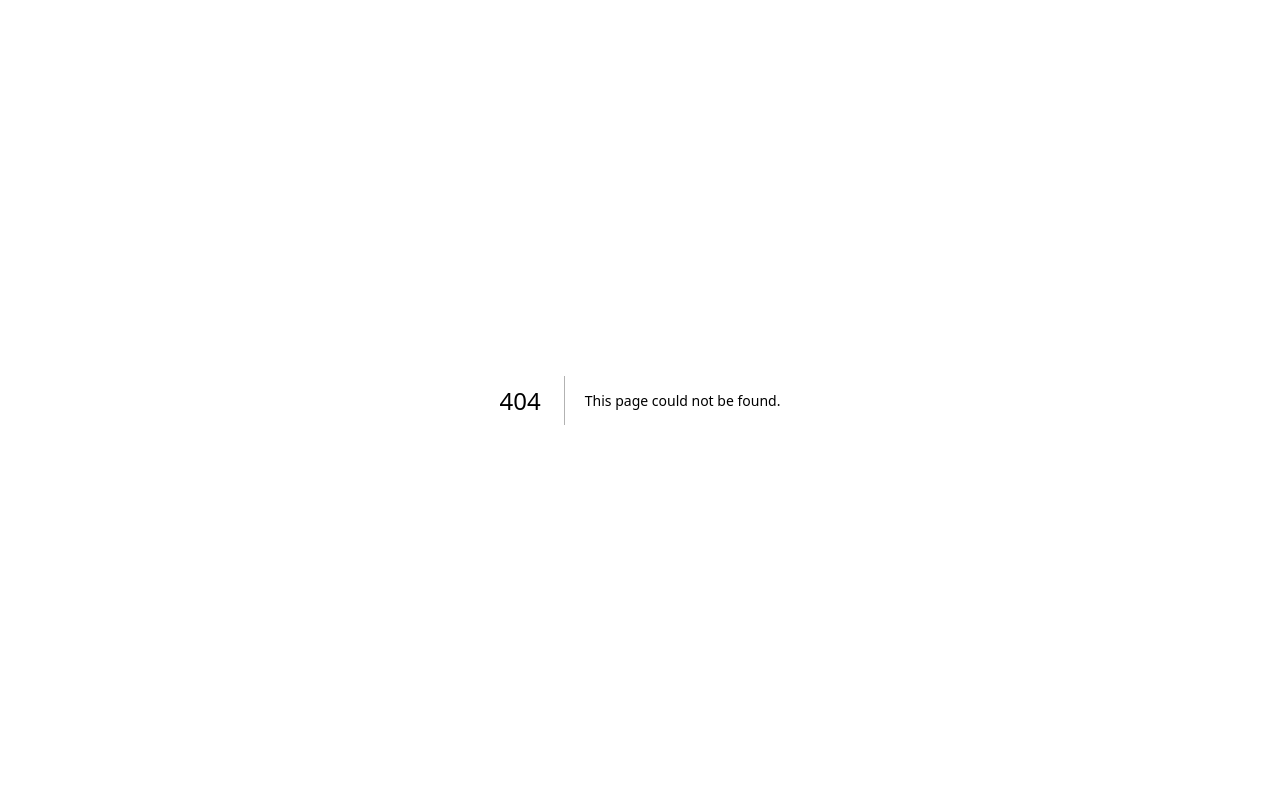
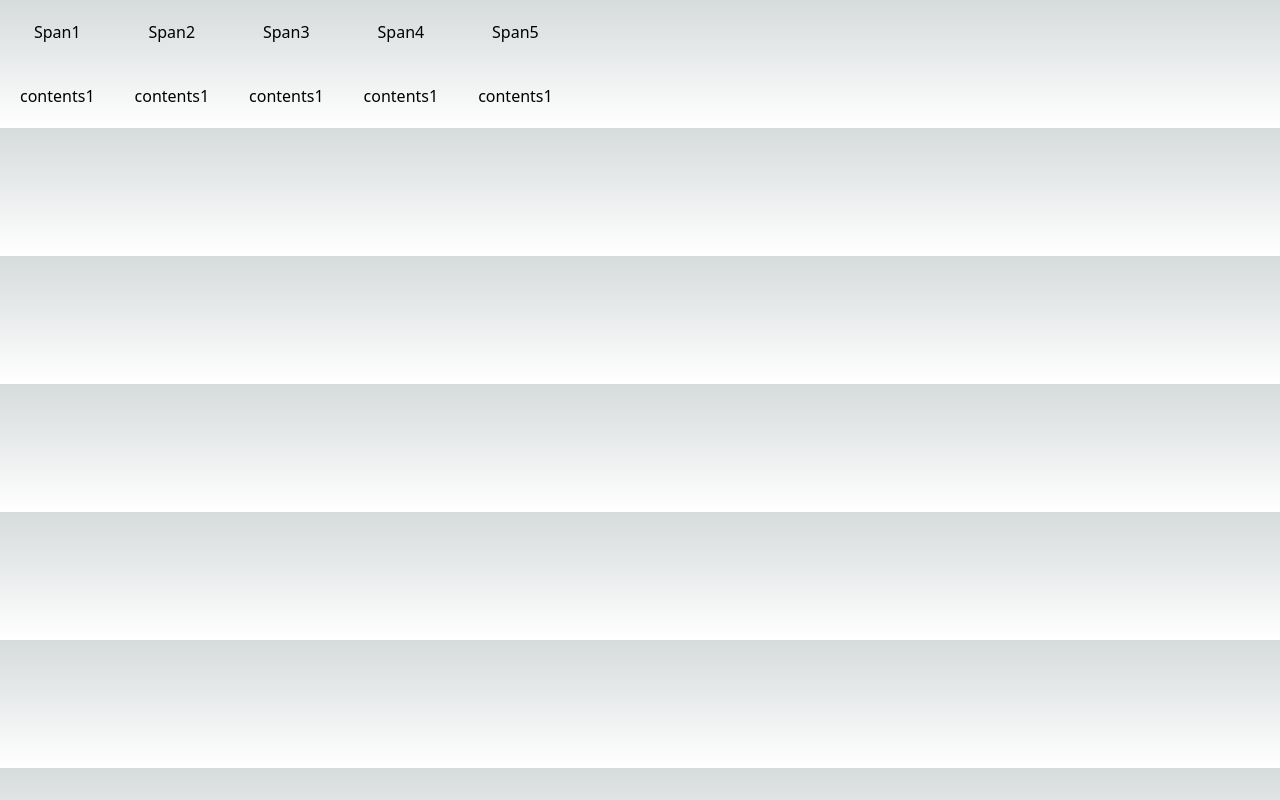
Before and after one commit to jinchangz/next-app, a Next.js app: page /table in a window 1280 px wide. Before the commit this address had no page. Built offline with nearby package versions, Linux system fonts and the light colour scheme.

Commit message:
Sun Apr 16 09:05:28 JST 2023

```diff
--- a/src/pages/about.tsx
+++ b/src/pages/about.tsx
@@ -1,3 +1,3 @@
 export default function About() {
-    return <div>About</div>
-  }
+  return <div className="text-3xl">About</div>
+}
--- /dev/null
+++ b/src/pages/table.tsx
@@ -0,0 +1,24 @@
+export default function Home() {
+  return (
+    <div>
+      <div>
+        <div className="table">
+          <span className="table-row text-center">
+            <span className="p-5 table-cell">Span1</span>
+            <span className="p-5 table-cell">Span2</span>
+            <span className="p-5 table-cell">Span3</span>
+            <span className="p-5 table-cell">Span4</span>
+            <span className="p-5 table-cell">Span5</span>
+          </span>
+          <a className="table-row relative cursor-pointer">
+            <span className="p-5 table-cell">contents1</span>
+            <span className="p-5 table-cell">contents1</span>
+            <span className="p-5 table-cell">contents1</span>
+            <span className="p-5 table-cell">contents1</span>
+            <span className="p-5 table-cell">contents1</span>
+          </a>
+        </div>
+      </div>
+    </div>
+  )
+}
```
Also changed, not shown: 1 other file (tests, documents, lock files or other folders).
